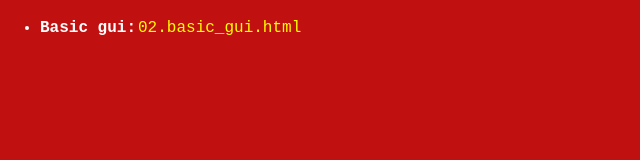
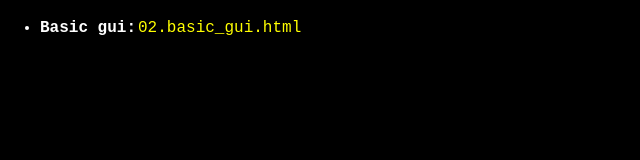
Before and after one commit to Pradeeshhu/EurekaXR, a plain HTML site: page index.html in a window 1280 px wide. Shown: the whole page, without its empty margins (0-640 px from the left). Drawn offline with Linux system fonts and the light colour scheme.

Commit message:
Update style.css

```diff
--- a/style.css
+++ b/style.css
@@ -1,6 +1,6 @@
 body {
 	margin: 0;
-	background-color: #c01010;
+	background-color: #000;
 	color: #fff;
 	font-family: Monospace;
 	font-size: 16px;
```
